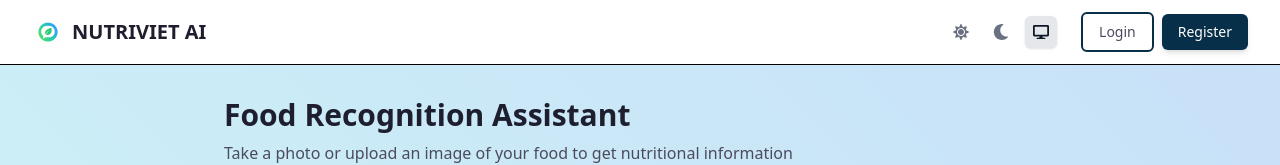
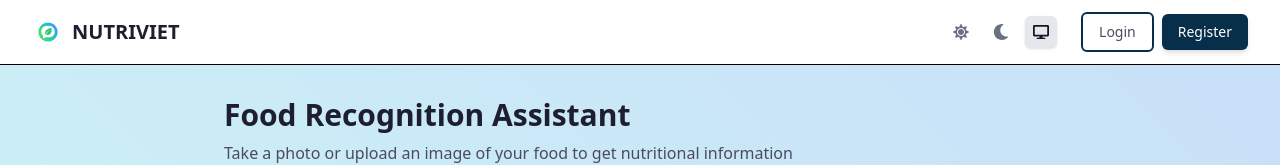
Before and after one commit to KhoaNguyen-HCMUS/nutriviet, a React (Vite) app in the folder src/web/: page /food-recognition in a window 1280 px wide. Shown: the top 165 px of the page. Built offline with nearby package versions, Linux system fonts and the light colour scheme.

Commit message:
style: ✏ Modify the navBar

```diff
--- a/src/web/src/components/navbar.tsx
+++ b/src/web/src/components/navbar.tsx
@@ -30,8 +30,8 @@
         <div className="flex justify-between items-center h-16">
           <Link to="/" className="flex items-center space-x-2">
             <img src={logo} alt="Studium" className="w-8 h-8 rounded-lg" />
-            <span className="font-bold text-xl text-text-header">
-             NUTRIVIET AI
+            <span className="font-bold text-xl text-text-header pr-5">
+             NUTRIVIET
             </span>
           </Link>
 
```
